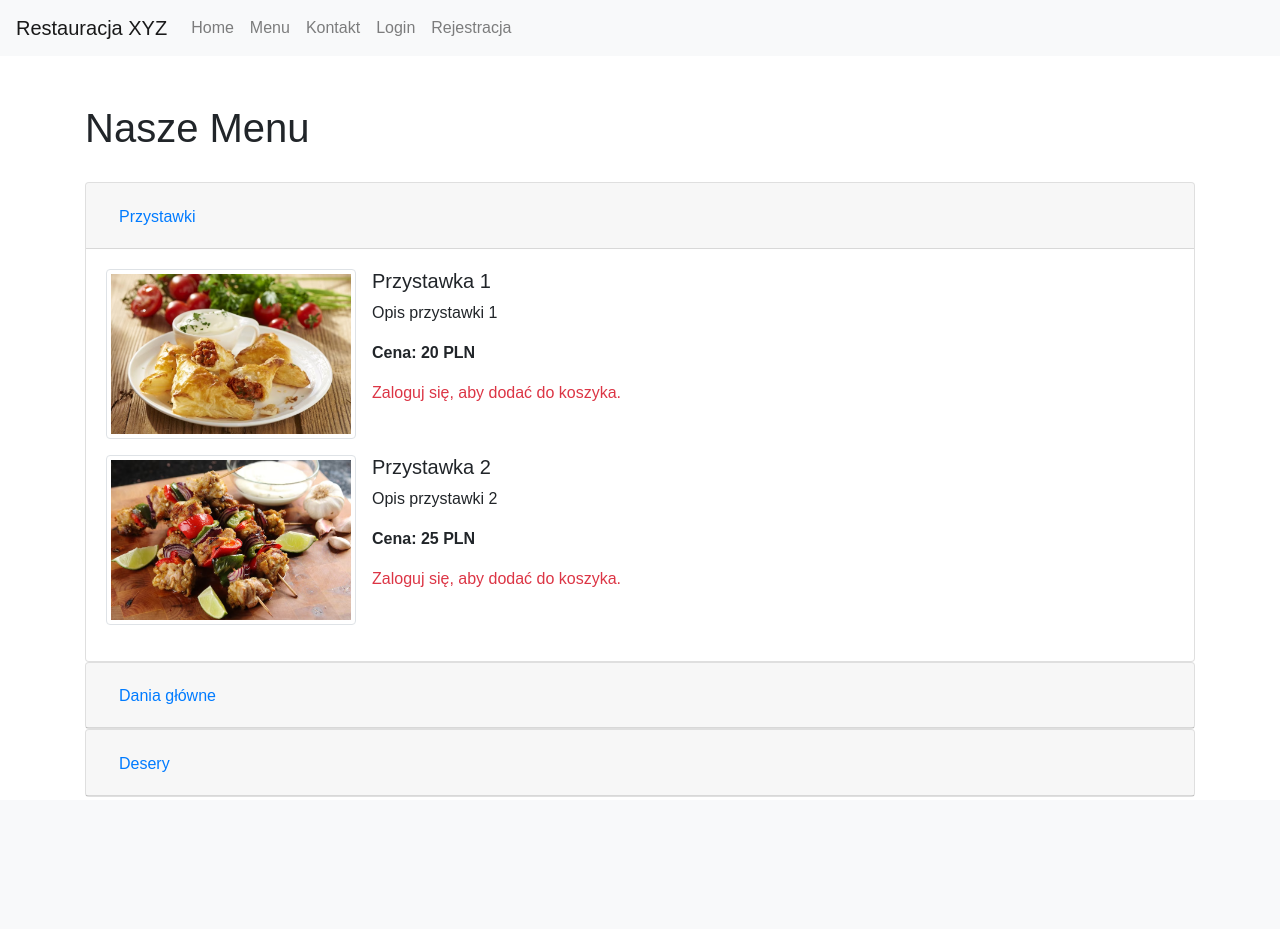
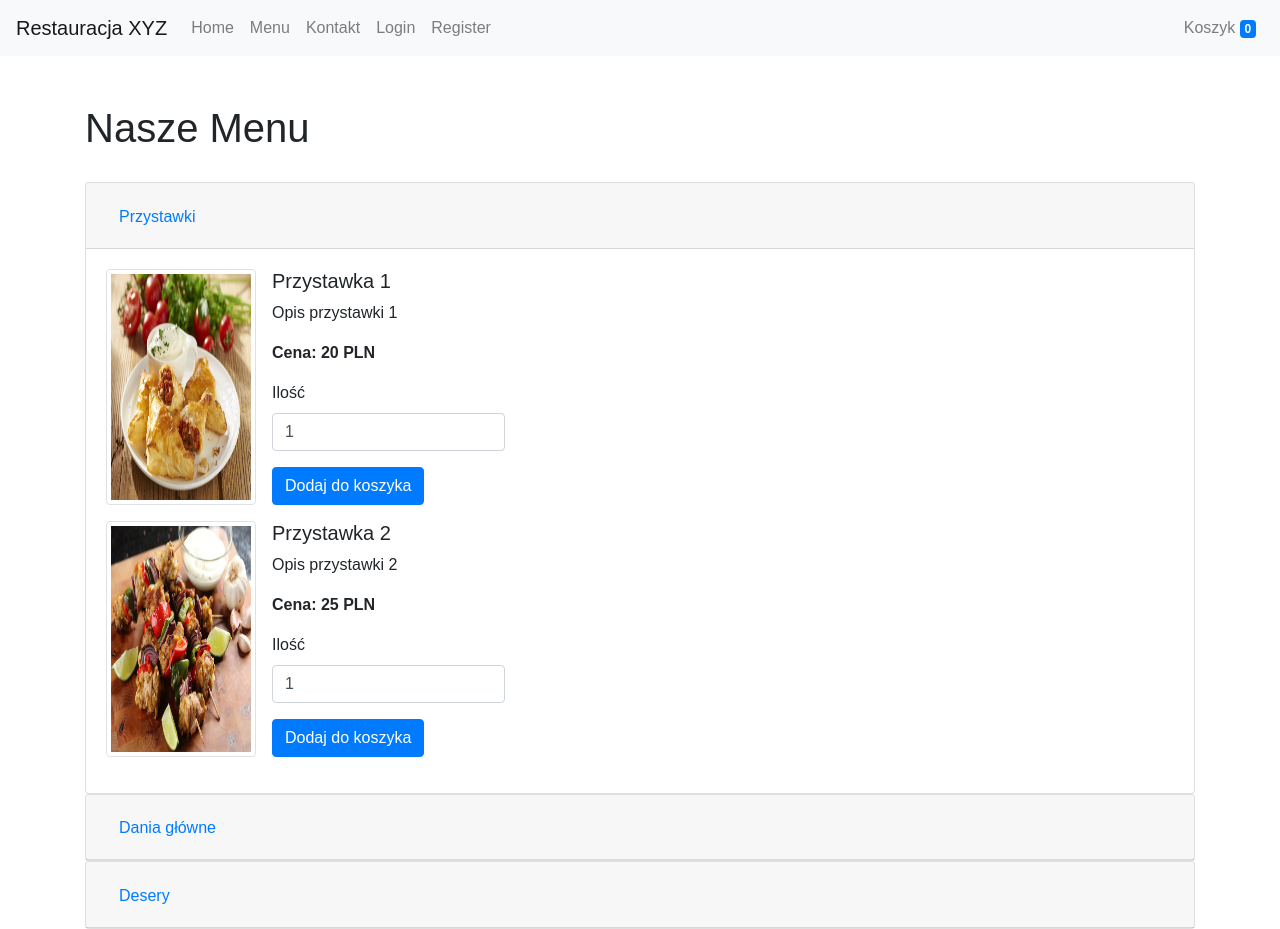
Before and after one commit to klaudiaaszostek/Projekt_Restauracja, a Flask app: page /menu in a window 1280 px wide. Before the commit the page ends 797 px from the top, so only its background shows below. Run offline with Flask 3, Linux system fonts and the light colour scheme; some libraries are stand-ins or nearby versions.

Commit message:
Lepsze dodawanie do koszyka

```diff
--- a/app.py
+++ b/app.py
@@ -1,4 +1,4 @@
-from flask import Flask, render_template, redirect, url_for, request, session, flash
+from flask import Flask, render_template, redirect, url_for, request, session, flash, jsonify
 from functools import wraps
 import sqlite3
 import json
@@ -64,8 +64,7 @@ def menu():
 
         session['cart'].append(cart_item)
         session.modified = True
-        flash('Dodano do koszyka: {} x{}'.format(item_name, item_quantity), 'success')
-        return redirect(url_for('menu'))
+        return jsonify(success=True)
 
     menu_items = {
         'Przystawki': [
--- a/templates/menu.html
+++ b/templates/menu.html
@@ -1,74 +1,92 @@
-{% extends "base.html" %} {% block title %}Menu - Restauracja XYZ{% endblock %}
-{% block content %}
+<!DOCTYPE html>
+<html lang="pl">
+<head>
+    <meta charset="UTF-8">
+    <meta name="viewport" content="width=device-width, initial-scale=1.0">
+    <title>Menu - Restauracja XYZ</title>
+    <link rel="stylesheet" href="https://maxcdn.bootstrapcdn.com/bootstrap/4.5.2/css/bootstrap.min.css">
+    <link rel="stylesheet" href="{{ url_for('static', filename='css/styles.css') }}">
+</head>
+<body>
+    <nav class="navbar navbar-expand-lg navbar-light bg-light">
+        <a class="navbar-brand" href="#">Restauracja XYZ</a>
+        <button class="navbar-toggler" type="button" data-toggle="collapse" data-target="#navbarNav" aria-controls="navbarNav" aria-expanded="false" aria-label="Toggle navigation">
+            <span class="navbar-toggler-icon"></span>
+        </button>
+        <div class="collapse navbar-collapse" id="navbarNav">
+            <ul class="navbar-nav">
+                <li class="nav-item">
+                    <a class="nav-link" href="/">Home</a>
+                </li>
+                <li class="nav-item">
+                    <a class="nav-link" href="/menu">Menu</a>
+                </li>
+                <li class="nav-item">
+                    <a class="nav-link" href="/contact">Kontakt</a>
+                </li>
+                {% if session['logged_in'] %}
+                    <li class="nav-item">
+                        <a class="nav-link" href="/logout">Logout</a>
+                    </li>
+                    {% if session['role'] == 'customer' %}
+                        <li class="nav-item">
+                            <a class="nav-link" href="/customer">Koszyk i zamówienia</a>
+                        </li>
+                    {% elif session['role'] == 'staff' %}
+                        <li class="nav-item">
+                            <a class="nav-link" href="/staff">Zamówienia</a>
+                        </li>
+                    {% elif session['role'] == 'admin' %}
+                        <li class="nav-item">
+                            <a class="nav-link" href="/admin">Zarządzanie zamówieniami</a>
+                        </li>
+                    {% endif %}
+                {% else %}
+                    <li class="nav-item">
+                        <a class="nav-link" href="/login">Login</a>
+                    </li>
+                    <li class="nav-item">
+                        <a class="nav-link" href="/register">Register</a>
+                    </li>
+                {% endif %}
+            </ul>
+        </div>
+        <div class="navbar-nav ml-auto">
+            <a class="nav-link" href="/customer">Koszyk <span class="badge badge-primary">{{ session['cart']|length }}</span></a>
+        </div>
+    </nav>
+    <div class="container mt-5">
         <h1>Nasze Menu</h1>
         <div id="menuAccordion">
             {% for category, items in menu_items.items() %}
             <div class="card">
                 <div class="card-header" id="heading{{ loop.index }}">
                     <h2 class="mb-0">
-        <button
-          class="btn btn-link"
-          type="button"
-          data-toggle="collapse"
-          data-target="#collapse{{ loop.index }}"
-          aria-expanded="true"
-          aria-controls="collapse{{ loop.index }}"
-        >
+                        <button class="btn btn-link" type="button" data-toggle="collapse" data-target="#collapse{{ loop.index }}" aria-expanded="true" aria-controls="collapse{{ loop.index }}">
                             {{ category }}
                         </button>
                     </h2>
                 </div>
-    <div
-      id="collapse{{ loop.index }}"
-      class="collapse {% if loop.first %}show{% endif %}"
-      aria-labelledby="heading{{ loop.index }}"
-      data-parent="#menuAccordion"
-    >
+                <div id="collapse{{ loop.index }}" class="collapse {% if loop.first %}show{% endif %}" aria-labelledby="heading{{ loop.index }}" data-parent="#menuAccordion">
                     <div class="card-body">
                         {% for item in items %}
                         <div class="d-flex mb-3">
-          <div class="mr-3" style="max-width: 250px">
-            <img
-              src="{{ url_for('static', filename='images/' ~ item.image) }}"
-              alt="{{ item.name }}"
-              class="img-thumbnail"
-              data-toggle="modal"
-              data-target="#imageModal"
-              data-src="{{ url_for('static', filename='images/' ~ item.image) }}"
-            />
-          </div>
+                            <img src="{{ url_for('static', filename='images/' ~ item.image) }}" alt="{{ item.name }}" class="img-thumbnail mr-3" style="width: 150px;">
                             <div>
                                 <h5>{{ item.name }}</h5>
                                 <p>{{ item.description }}</p>
                                 <p><strong>Cena: {{ item.price }} PLN</strong></p>
-            {% if session.get('logged_in') %}
-            <form method="POST" action="/menu" class="add-to-cart-form">
-              <input type="hidden" name="item_name" value="{{ item.name }}" />
-              <input
-                type="hidden"
-                name="item_description"
-                value="{{ item.description }}"
-              />
-              <input type="hidden" name="item_price" value="{{ item.price }}" />
-              <input type="hidden" name="item_image" value="{{ item.image }}" />
+                                <form method="POST" class="add-to-cart-form">
+                                    <input type="hidden" name="item_name" value="{{ item.name }}">
+                                    <input type="hidden" name="item_description" value="{{ item.description }}">
+                                    <input type="hidden" name="item_price" value="{{ item.price }}">
+                                    <input type="hidden" name="item_image" value="{{ item.image }}">
                                     <div class="form-group">
                                         <label for="quantity">Ilość</label>
-                <input
-                  type="number"
-                  class="form-control"
-                  name="quantity"
-                  value="1"
-                  min="1"
-                  required
-                />
+                                        <input type="number" class="form-control" name="quantity" min="1" value="1" required>
                                     </div>
-              <button type="submit" class="btn btn-primary">
-                Dodaj do koszyka
-              </button>
+                                    <button type="submit" class="btn btn-primary add-to-cart-btn">Dodaj do koszyka</button>
                                 </form>
-            {% else %}
-            <p class="text-danger">Zaloguj się, aby dodać do koszyka.</p>
-            {% endif %}
                             </div>
                         </div>
                         {% endfor %}
@@ -77,56 +95,46 @@
             </div>
             {% endfor %}
         </div>
+    </div>
 
     <!-- Modal -->
-<div
-  class="modal fade"
-  id="imageModal"
-  tabindex="-1"
-  aria-labelledby="imageModalLabel"
-  aria-hidden="true"
->
-  <div class="modal-dialog modal-dialog-centered modal-lg">
+    <div class="modal fade" id="cartModal" tabindex="-1" role="dialog" aria-labelledby="cartModalLabel" aria-hidden="true">
+        <div class="modal-dialog" role="document">
             <div class="modal-content">
                 <div class="modal-header">
-        <h5 class="modal-title" id="imageModalLabel">Podgląd obrazka</h5>
-        <button
-          type="button"
-          class="close"
-          data-dismiss="modal"
-          aria-label="Close"
-        >
+                    <h5 class="modal-title" id="cartModalLabel">Produkt dodany do koszyka</h5>
+                    <button type="button" class="close" data-dismiss="modal" aria-label="Close">
                         <span aria-hidden="true">&times;</span>
                     </button>
                 </div>
                 <div class="modal-body">
-        <img id="modalImage" src="" alt="Podgląd" class="img-fluid" />
+                    Czy chcesz przejść do koszyka czy kontynuować zakupy?
+                </div>
+                <div class="modal-footer">
+                    <a href="/customer" class="btn btn-primary">Przejdź do koszyka</a>
+                    <button type="button" class="btn btn-secondary" data-dismiss="modal">Kontynuuj zakupy</button>
                 </div>
             </div>
         </div>
     </div>
 
+    <script src="https://ajax.googleapis.com/ajax/libs/jquery/3.5.1/jquery.min.js"></script>
+    <script src="https://cdnjs.cloudflare.com/ajax/libs/popper.js/1.16.0/umd/popper.min.js"></script>
+    <script src="https://maxcdn.bootstrapcdn.com/bootstrap/4.5.2/js/bootstrap.min.js"></script>
     <script>
-  $(document).ready(function () {
-    $(".add-to-cart-form").on("submit", function (event) {
+        $(document).ready(function() {
+            $('.add-to-cart-form').on('submit', function(event) {
                 event.preventDefault();
-
                 $.ajax({
-        type: "POST",
-        url: "/menu",
+                    type: $(this).attr('method'),
+                    url: $(this).attr('action'),
                     data: $(this).serialize(),
-        success: function (response) {
-          location.reload();
-        },
+                    success: function() {
+                        $('#cartModal').modal('show');
+                    }
                 });
-    });
-
-    $("#imageModal").on("show.bs.modal", function (event) {
-      var button = $(event.relatedTarget); // Element, który wywołał modal
-      var src = button.data("src"); // Pobranie wartości data-src
-      var modal = $(this);
-      modal.find("#modalImage").attr("src", src); // Ustawienie src obrazka
             });
         });
     </script>
-{% endblock %}
+</body>
+</html>
```
Also changed, not shown: database.db. Lines whose indentation alone changed are shown as unchanged.
